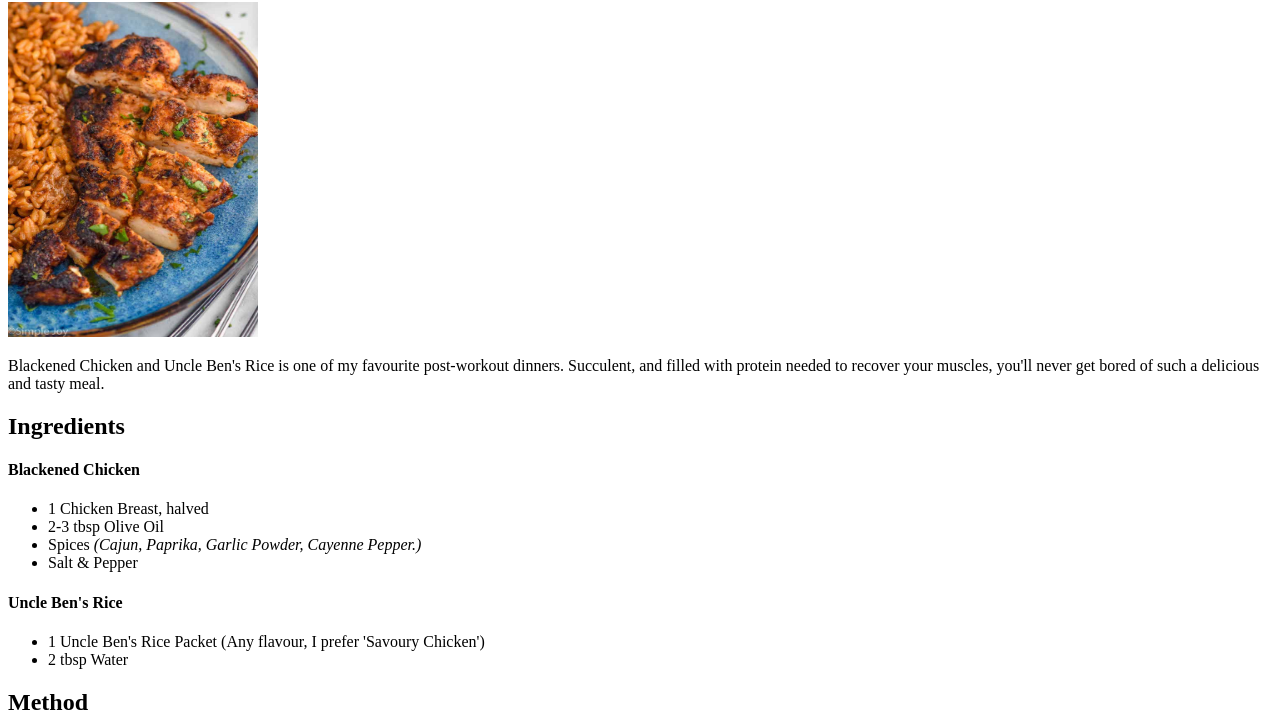
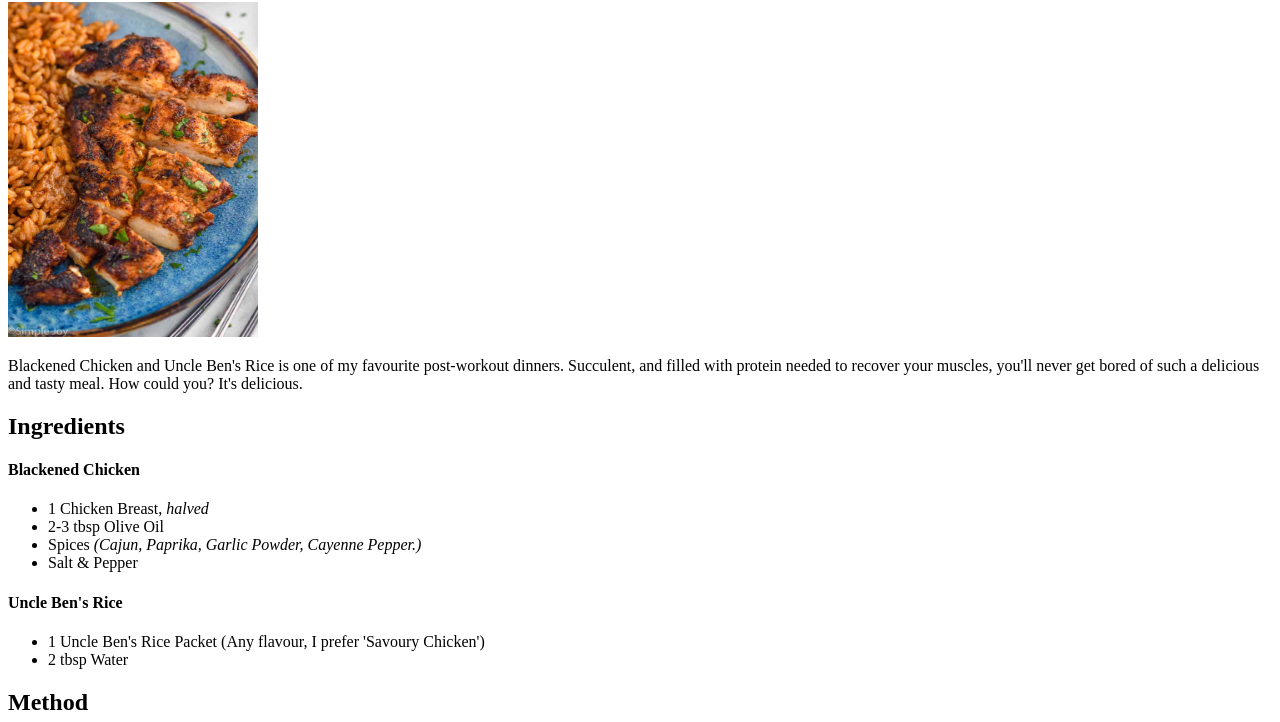
Before and after one commit to Guepardeau/odin-recipes, a plain HTML site: page recipes/chickenandrice.html in a window 1280 px wide. Shown: the part 78-800 px from the top of the page. Drawn offline with Linux system fonts and the light colour scheme.

Commit message:
fix spelling errors

```diff
--- a/recipes/chickenandrice.html
+++ b/recipes/chickenandrice.html
@@ -8,12 +8,12 @@
 <body>
     <h1>Blackened Chicken and Uncle Ben's Rice</h1>
         <img src="../images/blackenedchickenrice.jpeg" alt="A Plate of Blackened Chicken and Rice" height="335" width="250">
-        <p>Blackened Chicken and Uncle Ben's Rice is one of my favourite post-workout dinners. Succulent, and filled with protein needed to recover your muscles, you'll never get bored of such a delicious and tasty meal.</p>
+        <p>Blackened Chicken and Uncle Ben's Rice is one of my favourite post-workout dinners. Succulent, and filled with protein needed to recover your muscles, you'll never get bored of such a delicious and tasty meal. How could you? It's delicious.</p>
     <h2>Ingredients</h2>
 
     <h4>Blackened Chicken</h4>
         <ul>
-            <li>1 Chicken Breast, halved</li>
+            <li>1 Chicken Breast, <i>halved</i></li>
             <li>2-3 tbsp Olive Oil</li>
             <li>Spices <i>(Cajun, Paprika, Garlic Powder, Cayenne Pepper.)</i></li>
             <li>Salt & Pepper</li>
```
